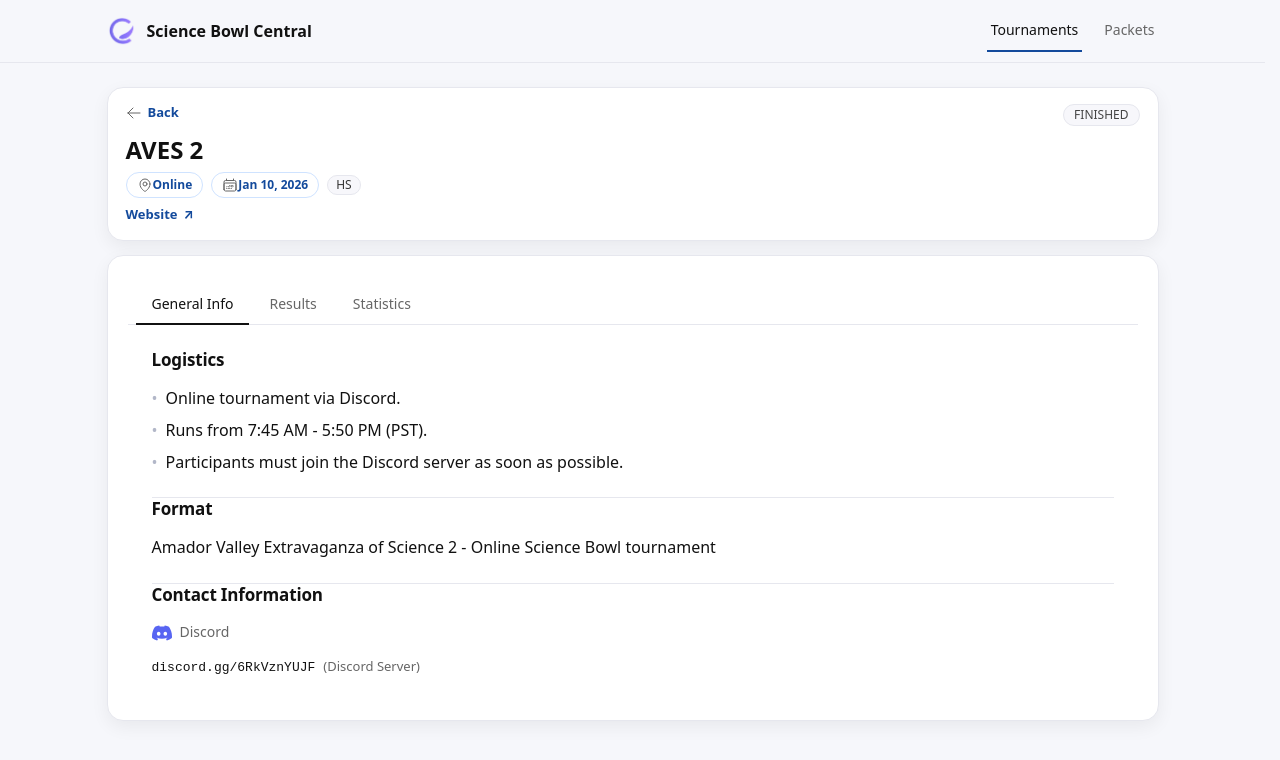
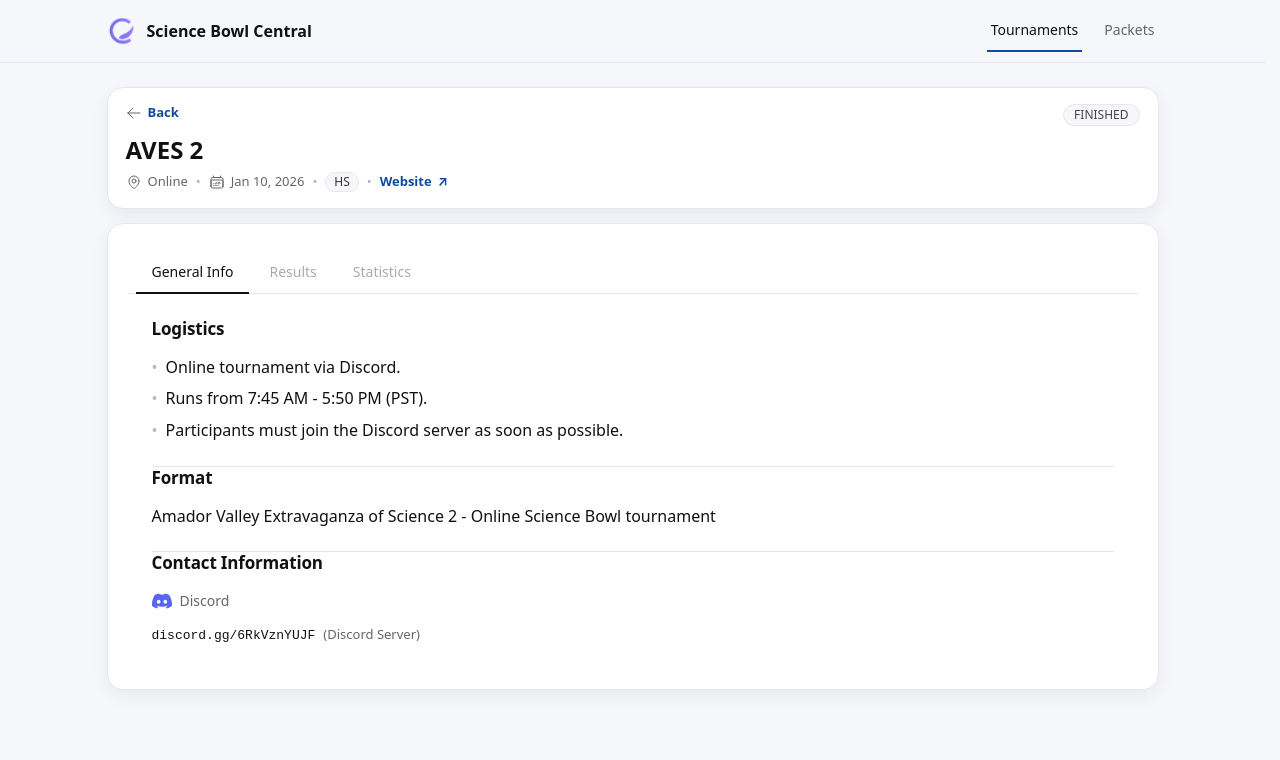
Before and after one commit to xpoes123/scibowl-org, a React (Vite) app in the folder apps/website/frontend/: page /tournaments/aves-2 in a window 1280 px wide. Shown: the top 760 px of the page. Built offline with nearby package versions, Linux system fonts and the light colour scheme.

Commit message:
Reorganize hero card

```diff
--- a/apps/website/frontend/src/features/tournaments/pages/TournamentDetailPage.tsx
+++ b/apps/website/frontend/src/features/tournaments/pages/TournamentDetailPage.tsx
@@ -91,6 +91,40 @@ export function TournamentDetailPage() {
   const websiteLink = tournament.links?.find(link => link.type === "WEBSITE");
   const lifecycleStatus: TournamentStatus = isFinished ? "FINISHED" : isUpcoming ? "UPCOMING" : "LIVE";
 
+  const heroMetaItemsPrimary: Array<{ key: string; node: React.ReactNode }> = [
+    {
+      key: "location",
+      node: (
+        <span className="sbHeroMetaItem">
+          <MapPinIcon className="sbIcon" aria-hidden="true" /> {locationLabel}
+        </span>
+      ),
+    },
+    {
+      key: "date",
+      node: (
+        <span className="sbHeroMetaItem">
+          <CalendarDaysIcon className="sbIcon" aria-hidden="true" /> {dateLabel}
+        </span>
+      ),
+    },
+    {
+      key: "divisions",
+      node: <LevelPills levels={tournament.divisions} />,
+    },
+  ];
+
+  if (websiteLink) {
+    heroMetaItemsPrimary.push({
+      key: "website",
+      node: (
+        <a className="sbInlineLink sbInlineLinkSmall" href={websiteLink.url} target="_blank" rel="noreferrer">
+          Website <span aria-hidden="true">{"\u2197"}</span>
+        </a>
+      ),
+    });
+  }
+
   return (
     <div className="sbStack">
       <div className="card sbTournamentCard sbHeroCard" aria-label="Tournament summary">
@@ -102,26 +136,21 @@ export function TournamentDetailPage() {
 
             <h1 className="sbHeroTitle sbHeroTitleTight">{tournament.name}</h1>
 
-            <div className="sbHeroMetaRow" aria-label="Tournament basics">
-              <span className="sbBadge sbBadgeImportant">
-                <MapPinIcon className="sbIcon" aria-hidden="true" /> {locationLabel}
-              </span>
-              <span className="sbBadge sbBadgeImportant">
-                <CalendarDaysIcon className="sbIcon" aria-hidden="true" /> {dateLabel}
-              </span>
-              <LevelPills levels={tournament.divisions} />
+            <div className="sbHeroMetaLine" aria-label="Tournament basics">
+              {heroMetaItemsPrimary.map((item, idx) => (
+                <Fragment key={item.key}>
+                  {idx > 0 && (
+                    <span className="sbHeroMetaSep" aria-hidden="true">
+                      {"\u2022"}
+                    </span>
+                  )}
+                  {item.node}
+                </Fragment>
+              ))}
             </div>
 
-            {(websiteLink || tournament.difficulty || tournament.notes?.writing_team) && (
+            {(tournament.difficulty || tournament.notes?.writing_team) && (
               <div className="sbHeroMetaRow sbHeroMetaRowSecondary" aria-label="Tournament details">
-                {websiteLink && (
-                  <div className="sbHeroMetaGroup sbHeroMetaGroupPrimary" aria-label="Participation info">
-                    <a className="sbInlineLink sbInlineLinkSmall" href={websiteLink.url} target="_blank" rel="noreferrer">
-                      Website <span aria-hidden="true">{"\u2197"}</span>
-                    </a>
-                  </div>
-                )}
-
                 {(tournament.difficulty || tournament.notes?.writing_team) && (
                   <div className="sbHeroMetaGroup sbHeroMetaGroupSecondary" aria-label="Reference info">
                     {heroMetaItems.map((item, idx) => (
@@ -140,7 +169,7 @@ export function TournamentDetailPage() {
             )}
           </div>
 
-          <div className="sbTournamentDate" style={{ display: "flex", flexDirection: "column", alignItems: "flex-end", gap: "0.75rem" }}>
+          <div className="sbTournamentDate sbTournamentDateHero">
             <StatusBadge status={lifecycleStatus} />
             {/* Registration Button - show for upcoming tournaments with registration URL */}
             {isUpcoming && tournament.registration?.url && (
--- a/apps/website/frontend/src/index.css
+++ b/apps/website/frontend/src/index.css
@@ -353,6 +353,13 @@ img {
   flex: 0 0 auto;
 }
 
+.sbTournamentDateHero {
+  display: flex;
+  flex-direction: column;
+  align-items: flex-end;
+  gap: 0.75rem;
+}
+
 .sbBody {
   margin: 0;
   color: var(--sb-text);
@@ -371,6 +378,10 @@ img {
 
   .sbTournamentDate {
     text-align: left;
+  }
+
+  .sbTournamentDateHero {
+    align-items: flex-start;
   }
 
   .sbTournamentHeader {
@@ -1001,6 +1012,24 @@ img {
   flex-wrap: wrap;
 }
 
+.sbHeroMetaLine {
+  margin-top: 8px;
+  display: flex;
+  align-items: center;
+  gap: 8px;
+  flex-wrap: wrap;
+  color: var(--sb-muted);
+  font-size: 13px;
+  line-height: 1.2;
+}
+
+.sbHeroMetaItem {
+  display: inline-flex;
+  align-items: center;
+  gap: 6px;
+  min-width: 0;
+}
+
 .sbHeroMetaRowSecondary {
   color: var(--sb-muted);
   font-size: 13px;
@@ -1033,6 +1062,9 @@ img {
 
 .sbHeroMetaSep {
   color: #b2b7c8;
+  display: inline-flex;
+  align-items: center;
+  line-height: 1;
 }
 
 .sbLabelInline {
@@ -1146,6 +1178,19 @@ img {
   border-radius: 6px 6px 0 0;
 }
 
+.sbTabButton:disabled {
+  cursor: not-allowed;
+  opacity: 0.55;
+  color: var(--sb-muted);
+  background: none;
+}
+
+.sbTabButton:disabled:hover {
+  color: var(--sb-muted);
+  background: none;
+  border-radius: 0;
+}
+
 .sbTabButtonActive {
   color: var(--sb-purple);
   border-bottom-color: var(--sb-purple);
```
